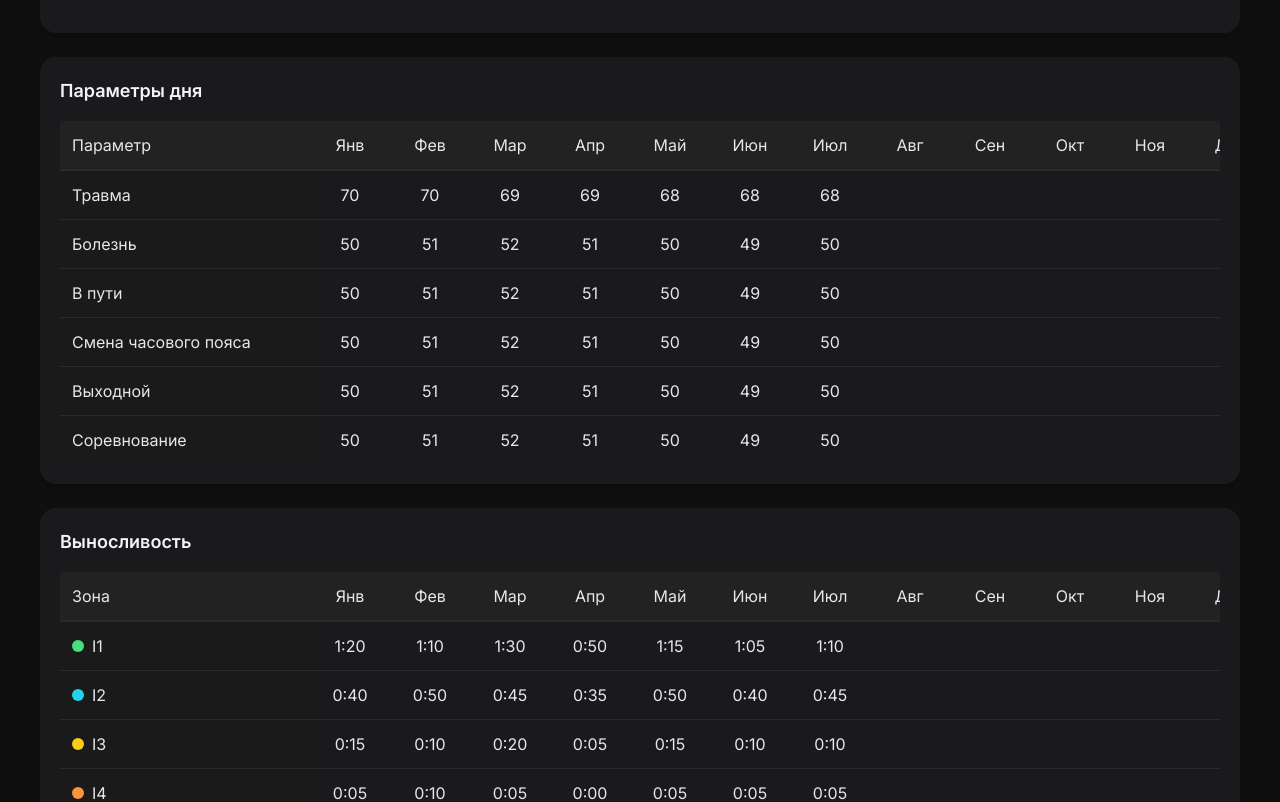
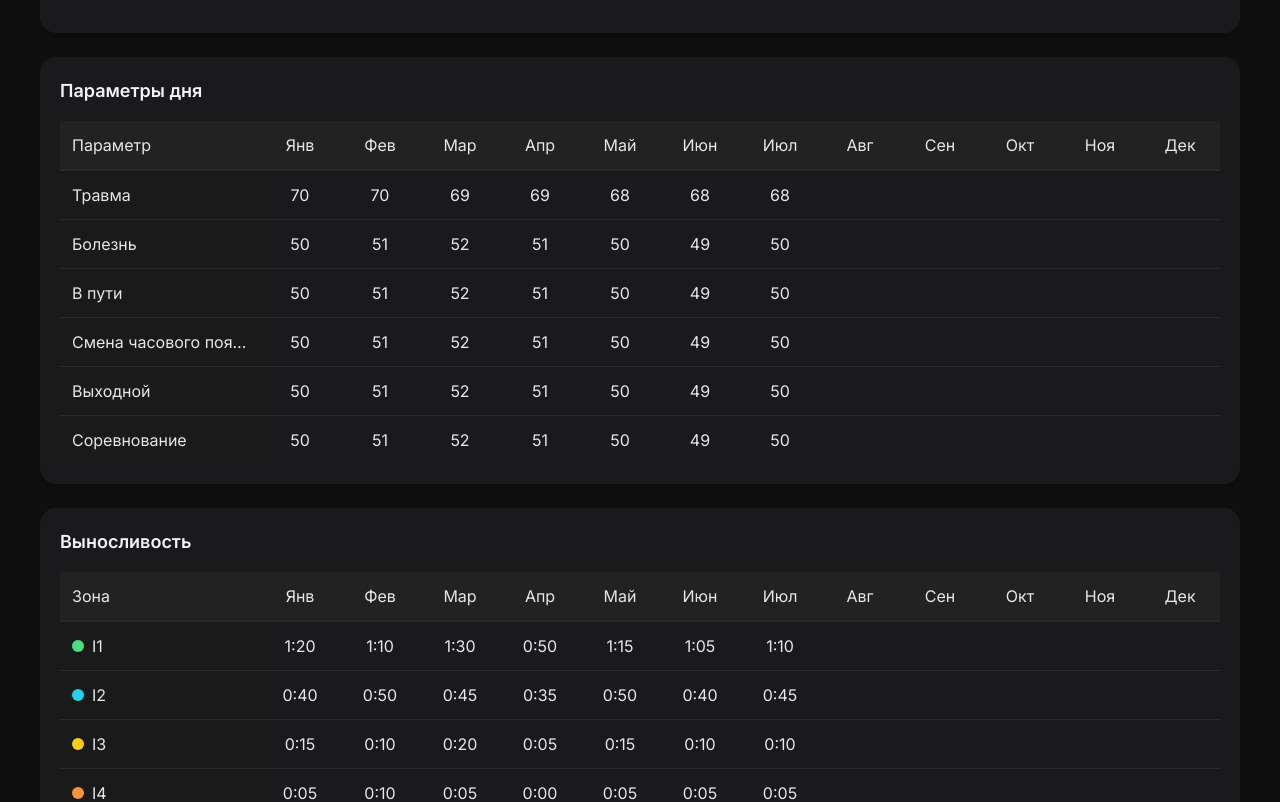
Before and after one commit to mbaliabin/dagbook-test, a React (Vite) app in the folder fasx-frontend/: page /statistics in a window 1280 px wide. Shown: the part 560-1362 px from the top of the page. Built offline with nearby package versions, Linux system fonts and the light colour scheme.

Commit message:
Доработка StatisticsPage.tsx 316

```diff
--- a/fasx-frontend/src/pages/StatisticsPage.tsx
+++ b/fasx-frontend/src/pages/StatisticsPage.tsx
@@ -176,7 +176,7 @@ export default function StatsPage() {
     const weekColWidth = 80;
     const monthColWidth = 100;
     const yearColWidth = 80;
-    const leftColWidth = 250;
+    const leftColWidth = 200;
     const totalColWidth = 80;
 
     const colWidth =
```
